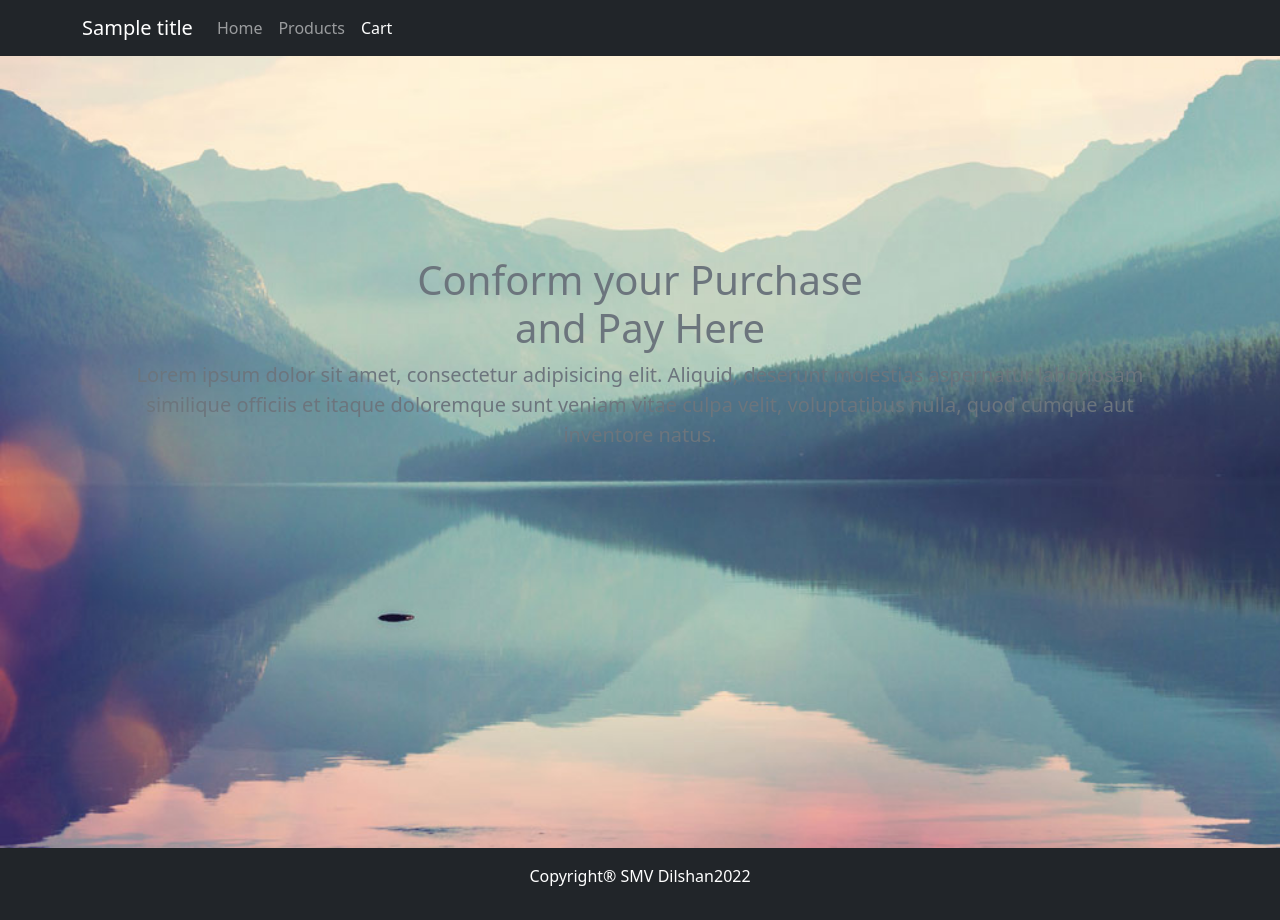
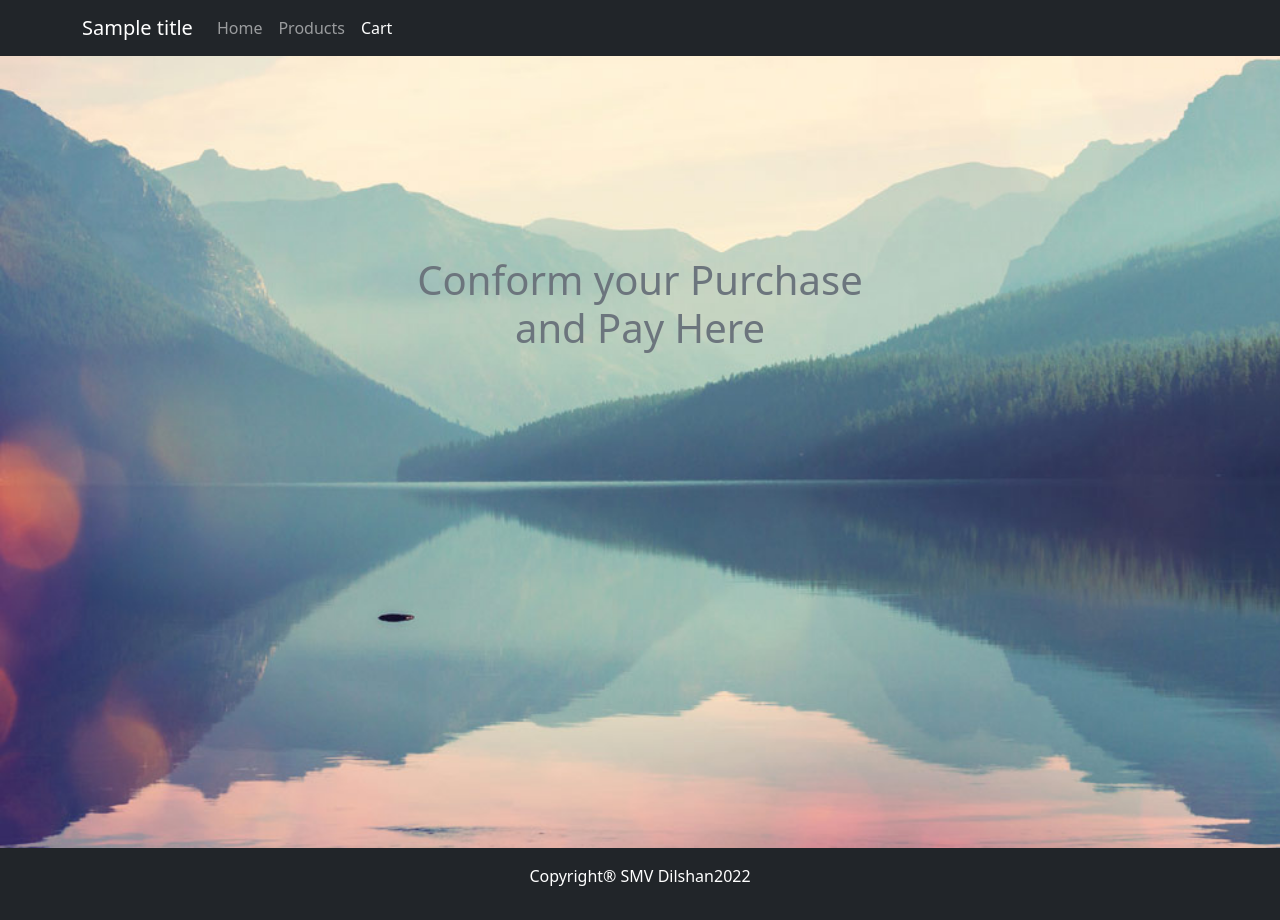
Before and after one commit to RoarshacH/StripePaymentGatewayApp, a Node project: template views/cart.ejs in a window 1280 px wide. Run offline with Node 20 templates, Linux system fonts and the light colour scheme; the template is opened without the code that fills it: most values are stand-ins (such as "Sample title", 1, 10 or a date in 2020); some libraries are stand-ins or nearby versions.

Commit message:
run changes

```diff
--- a/package.json
+++ b/package.json
@@ -4,9 +4,8 @@
   "description": "",
   "main": "index.js",
   "scripts": {
-    "test": "echo \"Error: no test specified\" && exit 1",
-    "start": "node index.js",
-    "run": "nodemon index.js"
+    "test": "nodemon index.js",
+    "start": "node index.js"
   },
   "author": "Team Formulator",
   "license": "ISC",
--- a/views/cart.ejs
+++ b/views/cart.ejs
@@ -46,15 +46,17 @@
                 <br />
                 and Pay Here
               </h1>
-              <p class="lead text-muted">Lorem ipsum dolor sit amet, consectetur adipisicing elit. Aliquid, deserunt molestias aspernatur laboriosam similique officiis et itaque doloremque sunt veniam vitae culpa velit, voluptatibus nulla, quod cumque aut inventore natus.</p>
+              <p class="lead text-muted">
+                <form action="payment" method="POST">
+                    <script src="//checkout.stripe.com/v2/checkout.js" class="stripe-button" data-key="<%= stripeKey %>" data-amount="2000" data-currency="cad" data-name="Test User" data-description="Test payment" data-locale="auto"></script>
+                  </form>
+              </p>
             </div>
           </section>
         </div>
       </div>
       <div class="container">
-        <form action="payment" method="POST">
-          <script src="//checkout.stripe.com/v2/checkout.js" class="stripe-button" data-key="<%= stripeKey %>" data-amount="2000" data-currency="cad" data-name="Test User" data-description="Test payment" data-locale="auto"></script>
-        </form>
+
       </div>
     </main>
 
```
